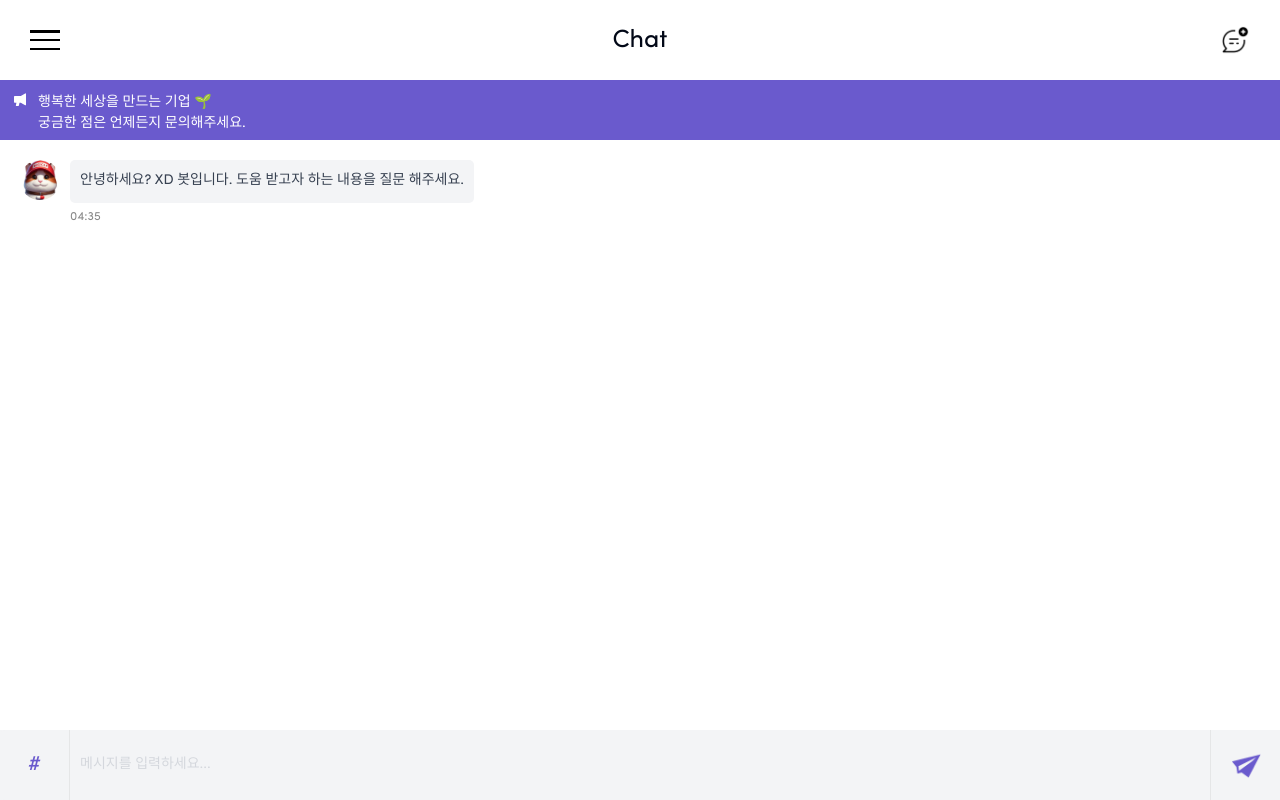
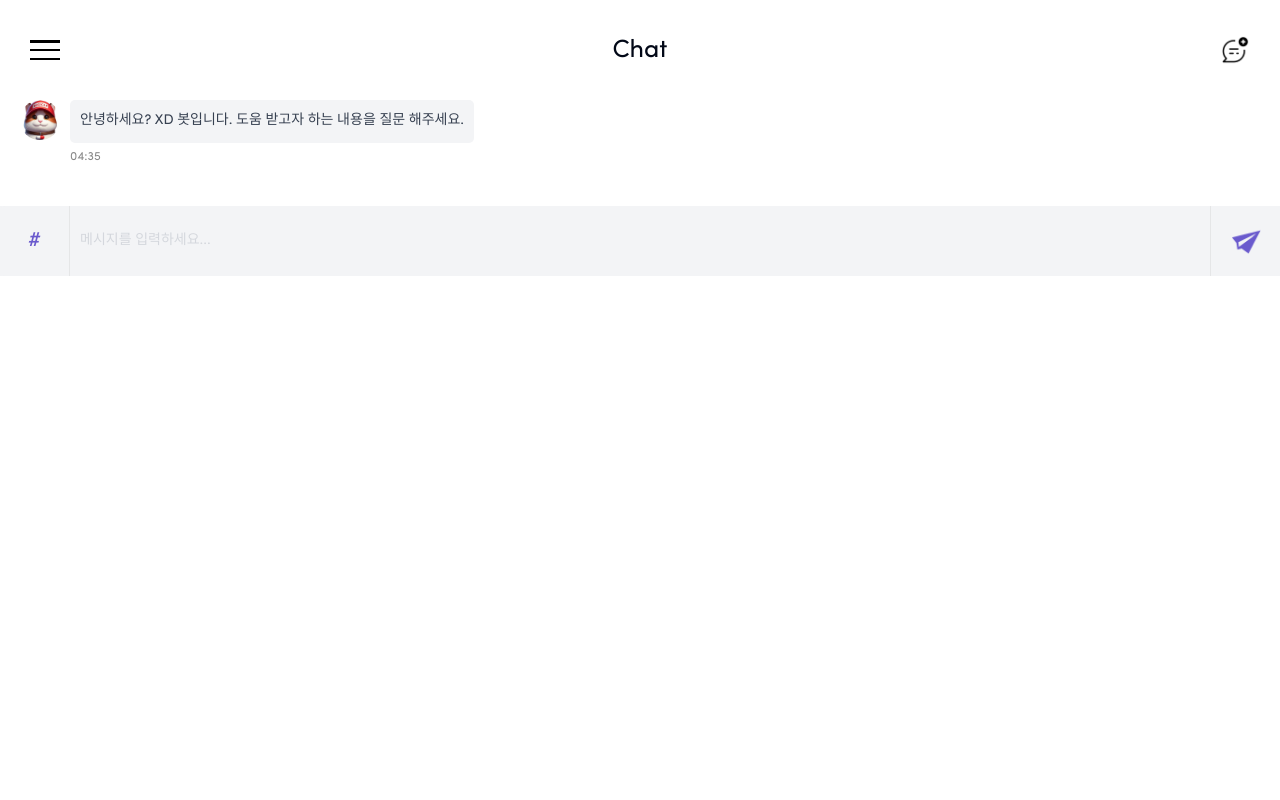
Before and after one commit to DCNFT/digibot-frontend, a Next.js app: page / in a window 1280 px wide. Built offline with nearby package versions, Linux system fonts and the light colour scheme; a web font is replaced by a local one.

Commit message:
style :style 변경

```diff
--- a/src/components/Appbar.tsx
+++ b/src/components/Appbar.tsx
@@ -1,51 +1,11 @@
 'use client';
 
-import useToast from '@/hooks/useToast';
-import { useRouter } from 'next/router';
-
 import useChatStore from '@/store/useChatStore';
-import { useCopyToClipboard } from '@/hooks/useCopyToClipboard';
-import { DialogCloseButton } from '@/views/lab/components/SettingModal';
+import SubPost from '@/views/home/components/SubPost';
 import classNames from 'classnames';
 
-const BannerTitle = () => {
-  const menuNum = useChatStore((state) => state.menuNum);
-  return (
-    <div className="text-center">
-      <>{menuNum === 1 && <p>경조금 문의</p>}</>
-      <>{menuNum === 2 && <p>복지 및 포상 문의</p>}</>
-      <>{menuNum === 3 && <p>여비 문의</p>}</>
-      <>{menuNum === 4 && <p>카페테리아 문의</p>}</>
-      <>{menuNum === 5 && <p>Chat</p>}</>
-    </div>
-  );
-};
 const AppBar = ({ isLab = false }) => {
   const reset = useChatStore((state) => state.reset);
-  const { enqueueInfoBar } = useToast();
-  const { isCopied, copyToClipboard } = useCopyToClipboard({
-    timeout: 2000,
-  });
-  const menuNum = useChatStore((state) => state.menuNum);
-  const setMenuNum = useChatStore((state) => state.setMenuNum);
-  const chatData = useChatStore((state) => state.chatData);
-  const setChatData = useChatStore((state) => state.setChatData);
-  // const router = useRouter();
-
-  const handleMenuNumber = (menuNumber: number) => {
-    setMenuNum(menuNumber);
-    setChatData([]);
-  };
-
-  const buttonStyle = (number: number) =>
-    `hover:bg-blue-200 ${menuNum === number ? 'bg-blue-500' : ''}`;
-
-  const handleLog = () => {
-    //console.log(chatData.map(({ id, ...rest }) => rest));
-    console.log(chatData);
-    copyToClipboard(JSON.stringify(chatData.map(({ id, ...rest }) => rest)));
-    enqueueInfoBar('복사가 완료되었습니다.');
-  };
   const isSideMenuOpen = useChatStore((state) => state.isSideMenuOpen);
   const setIsSideMenuOpen = useChatStore((state) => state.setIsSideMenuOpen);
 
@@ -74,6 +34,7 @@ const AppBar = ({ isLab = false }) => {
           />
         </div>
       </header>
+      {/* <SubPost /> */}
     </div>
   );
 };
--- a/src/styles/style.css
+++ b/src/styles/style.css
@@ -74,20 +74,21 @@ button {
   background: #ededed;
 }
 .header-container {
-  position: fixed;
-  top: 0;
-  left: 0;
+  /* position: fixed; */
+  /* top: 0;
+  left: 0; */
+  height: 80px;
   width: 100%;
   background-color: #ffffff;
   z-index: 999;
 }
 
 header {
-  position: fixed;
-  top: 0;
-  left: 0;
+  /* position: fixed; */
+  /* top: 0;
+  left: 0; */
   width: 100%;
-  height: 80px;
+  height: 100px;
   transition: transform 0.5s ease, width 0.5s ease;
   display: flex;
   justify-content: space-between;
@@ -108,10 +109,14 @@ header h1 {
 }
 
 .main {
+  display: flex;
+  flex-direction: column;
   width: 100%;
-  top: 140px;
-  bottom: 70px;
-  min-height: calc(100vh - 140px);
+  height: calc(100% - 80px);
+  /* top: 140px; */
+  /* bottom: 70px; */
+  /* min-height: calc(100vh - 140px); */
+
   transition: transform 0.5s ease, width 0.5s ease;
   position: relative;
 }
@@ -329,7 +334,7 @@ nav ul li a:hover {
   width: 100%;
   background-color: #fff;
   box-sizing: border-box;
-  max-height: calc(100vh - 210px);
+  /* max-height: calc(100vh - 210px); */
   padding: 20px;
 }
 
@@ -477,9 +482,9 @@ header .new-chat {
   margin-bottom: 0;
 } */
 #chat-form {
-  position: fixed;
+  /* position: fixed;
   bottom: 0;
-  left: 0;
+  left: 0; */
   width: 100%;
   background-color: #fff;
   z-index: 1000; /* 다른 요소 위에 레이어를 보여주기 위한 z-index 값 */
@@ -688,7 +693,7 @@ input::placeholder {
 @media screen and (max-width: 768px) {
   header {
     width: 100%;
-    position: fixed;
+    /* position: fixed; */
     top: 0;
     left: 0;
     z-index: 999;
@@ -721,7 +726,9 @@ input::placeholder {
     box-sizing: border-box;
   }
   #chatbox {
-    max-height: calc(100vh - 120px);
+    height: 100%;
+    flex: 1 1 0%;
+    /* max-height: calc(100vh - 120px); */
     background-color: #fff;
   }
   .chat-form {
@@ -754,7 +761,7 @@ input::placeholder {
     padding: 0;
   }
   #chatbox {
-    max-height: calc(100vh - 120px);
+    /* max-height: calc(100vh - 120px); */
     background-color: #fff;
     padding: 0;
   }
--- a/src/views/home/components/ChatInput.tsx
+++ b/src/views/home/components/ChatInput.tsx
@@ -55,7 +55,7 @@ const ChatInput = ({ handleSubmit }: ChatInputProps) => {
   };
 
   return (
-    <>
+    <div className="input-container">
       <HiddenButtons
         isShowHiddenButton={isShowHiddenButton}
         handleOptionButton={handleOptionButton}
@@ -87,7 +87,7 @@ const ChatInput = ({ handleSubmit }: ChatInputProps) => {
           />
         </div>
       </form>
-    </>
+    </div>
   );
 };
 
--- a/src/views/home/index.tsx
+++ b/src/views/home/index.tsx
@@ -149,7 +149,6 @@ const NewHome = () => {
     <>
       <Sidebar />
       <div className={mainClass} id="main">
-        <SubPost />
         <ChatBody />
         <ChatInput handleSubmit={handleSubmit} />
       </div>
```
